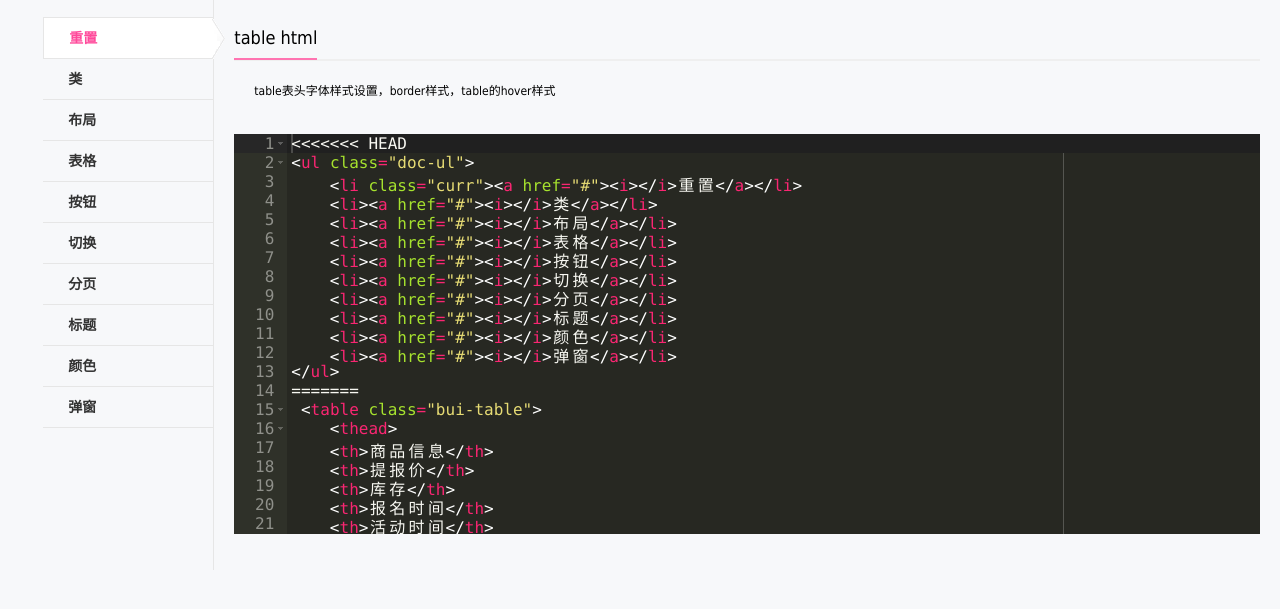
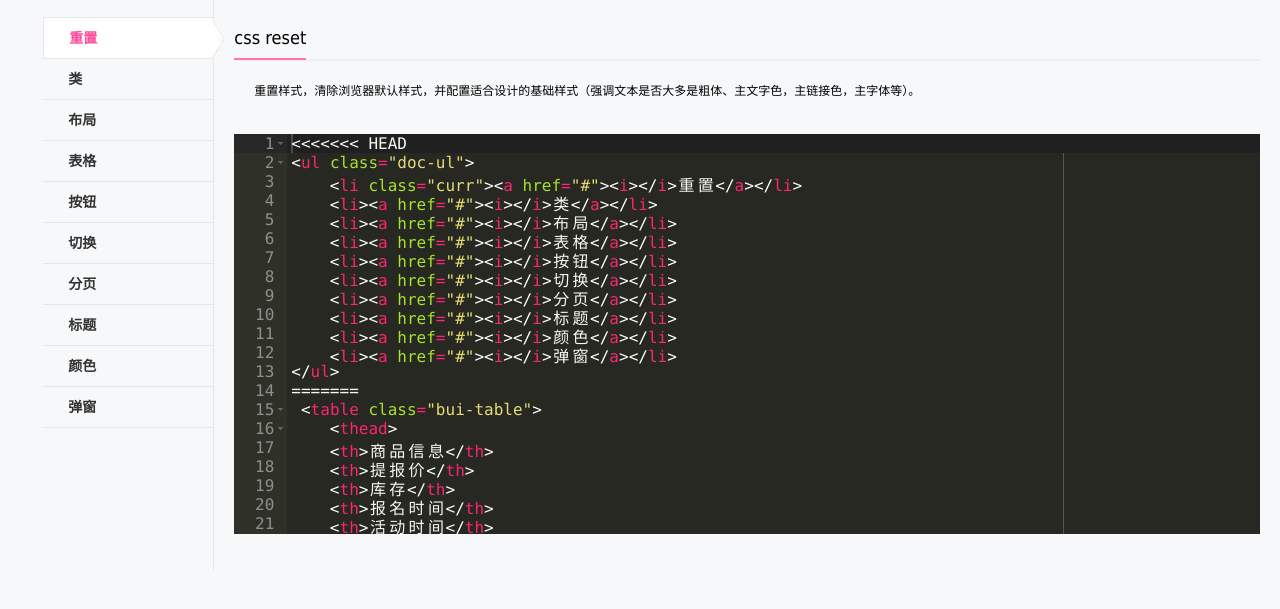
Before and after one commit to lmhbui/bui, a website: page doc/table.html in a window 1280 px wide. Shown: the part 63-672 px from the top of the page. Drawn offline with Linux system fonts and the light colour scheme.

Commit message:
Revert "table"
This reverts commit ceba0eba501de230a3bc4863987e893695a58412.

```diff
--- a/doc/table.html
+++ b/doc/table.html
@@ -31,9 +31,10 @@
     <div class="col10">
         <div class="doc-body p20">
             <div class="bui-title">
-                <span>table html</span>
+                <span>css reset</span>
             </div>
-<div class="p20">table表头字体样式设置，border样式，table的hover样式</div>
+
+<div class="p20">重置样式，清除浏览器默认样式，并配置适合设计的基础样式（强调文本是否大多是粗体、主文字色，主链接色，主字体等）。</div>
 <pre class="editor-html" style="height:400px; font-size: 16px;">
 <<<<<<< HEAD
 &lt;ul class=&quot;doc-ul&quot;&gt; <br>
@@ -80,7 +81,7 @@
     &lt;a href=&quot;javascript:;&quot;&gt;删除&lt;/a&gt;<br>
     &lt;/td&gt;<br>
     &lt;/tr&gt;<br>
-<p> &lt;!-- 空的状态  --&gt;<br>
+    <p> &lt;!-- 空的状态  --&gt;<br>
     &lt;tr&gt;<br>
   &lt;td colspan=&quot;8&quot;&gt;无商品状态&lt;/td&gt;<br>
   &lt;/tr&gt;<br>
```
